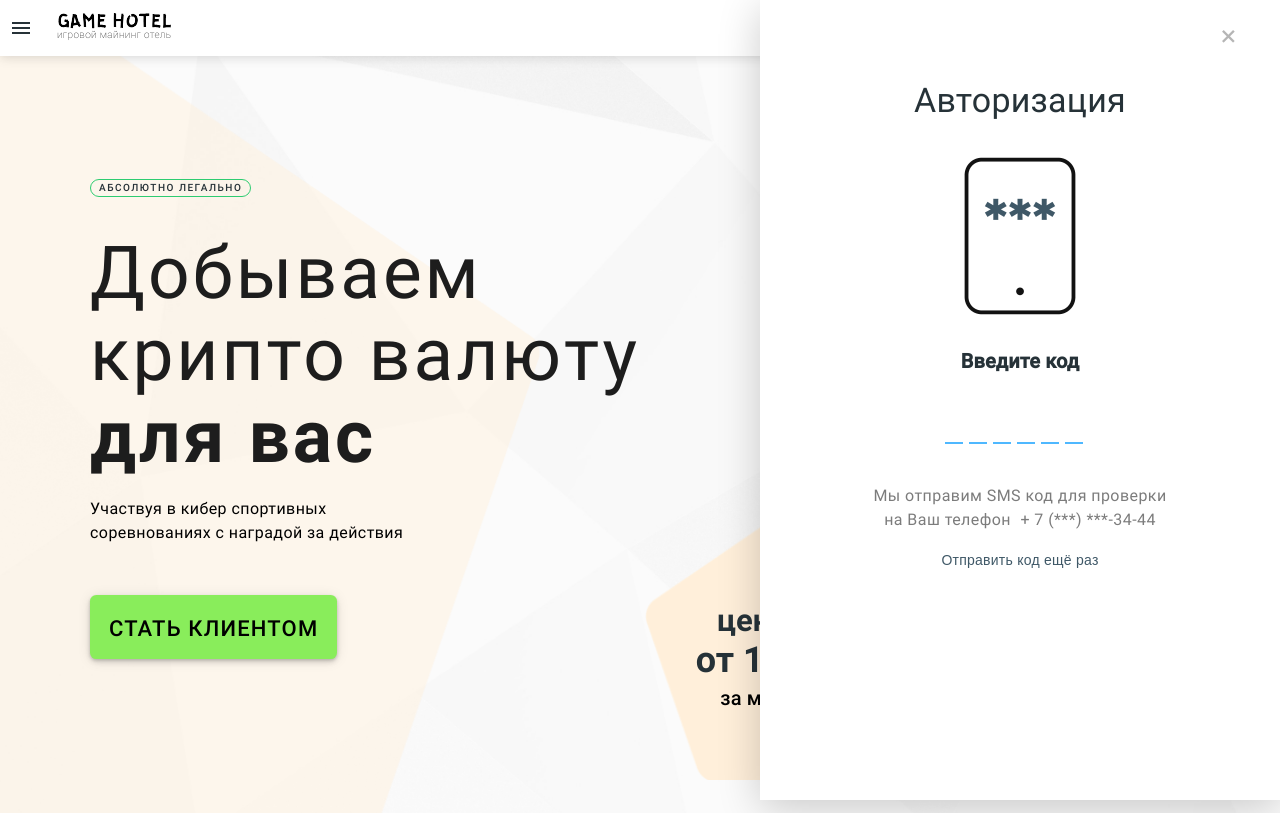
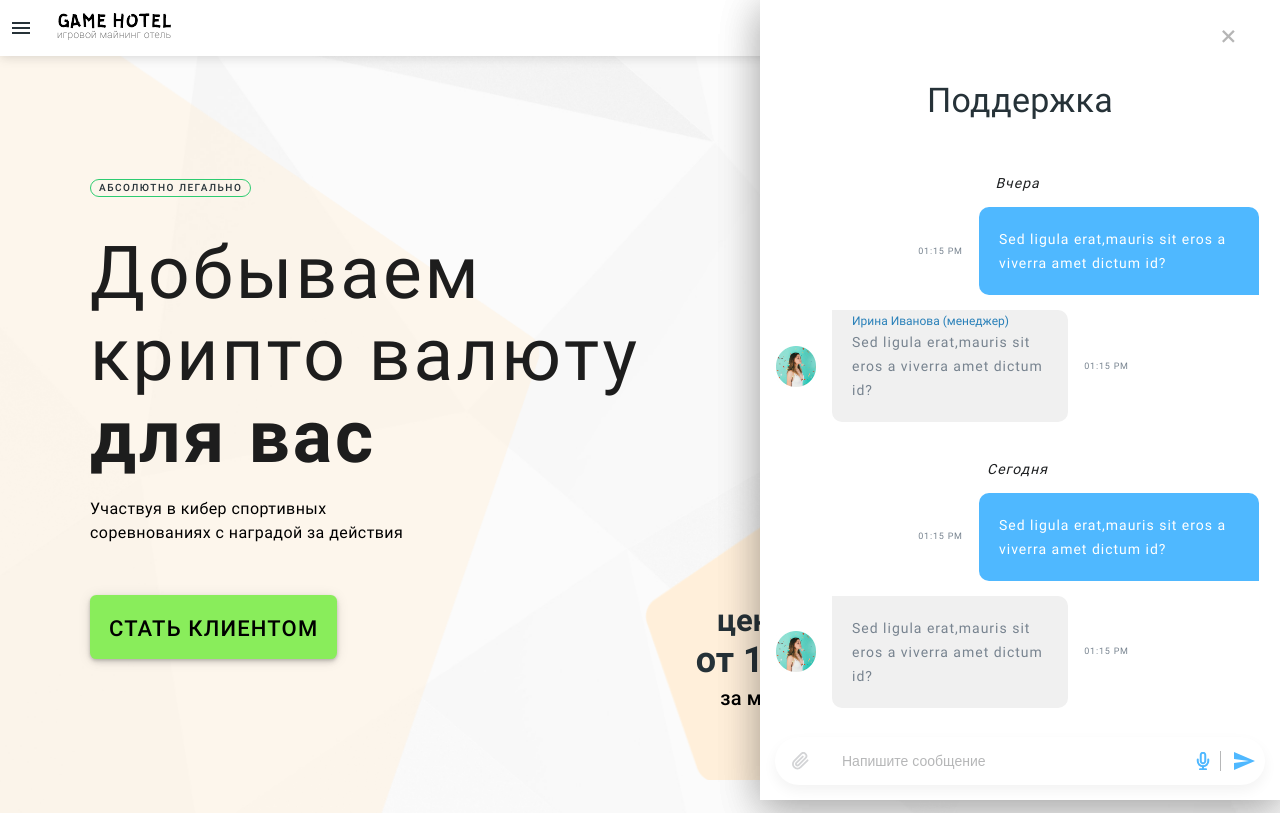
Before and after one commit to Lareta064/GH, a web app: file index.html in a window 1280 px wide. Run offline with its HTML, style and script files only (its server is not run), Linux system fonts and the light colour scheme.

Commit message:
fix border-radius-show-chat-panel

```diff
--- a/css/main.css
+++ b/css/main.css
@@ -1138,6 +1138,7 @@
   background-color: #fff;
   font-family: "Roboto Regular";
   cursor: pointer;
+  border-radius: 4px;
 }
 
 .custom-select .select-list {
--- a/index.html
+++ b/index.html
@@ -259,7 +259,7 @@
 			</div>
 		</section>
 		<!--======= Окно чата с техподдержкой =========-->
-		<section class="form-block form-block--chat" data-form="5">
+		<section class="form-block visible form-block--chat" data-form="5">
 			<div class="container-slim">
 				<button class="close-block" type="button" data-close="data-close"> <span>+</span></button>
 				<div class="form-block__header">
```
